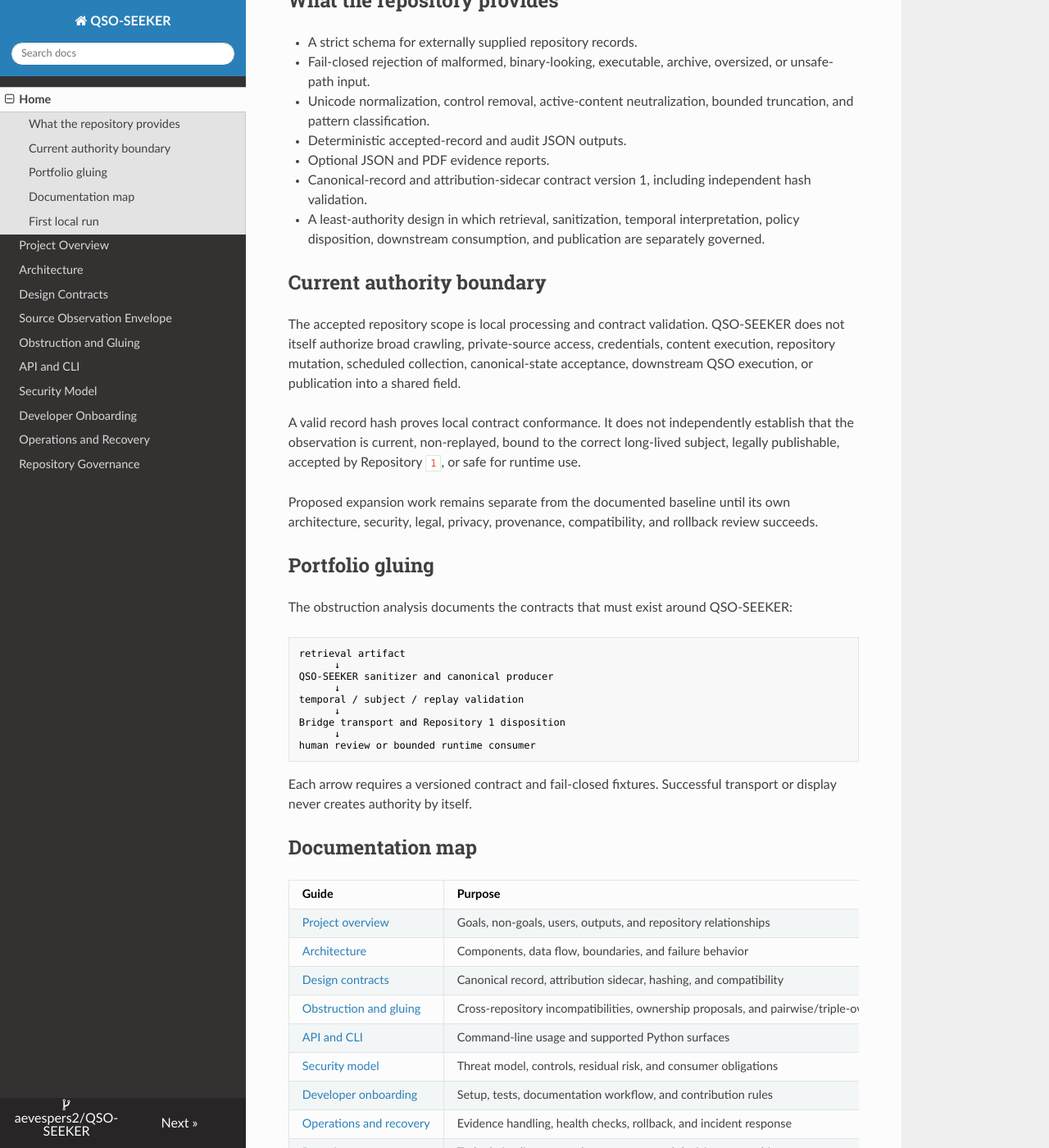
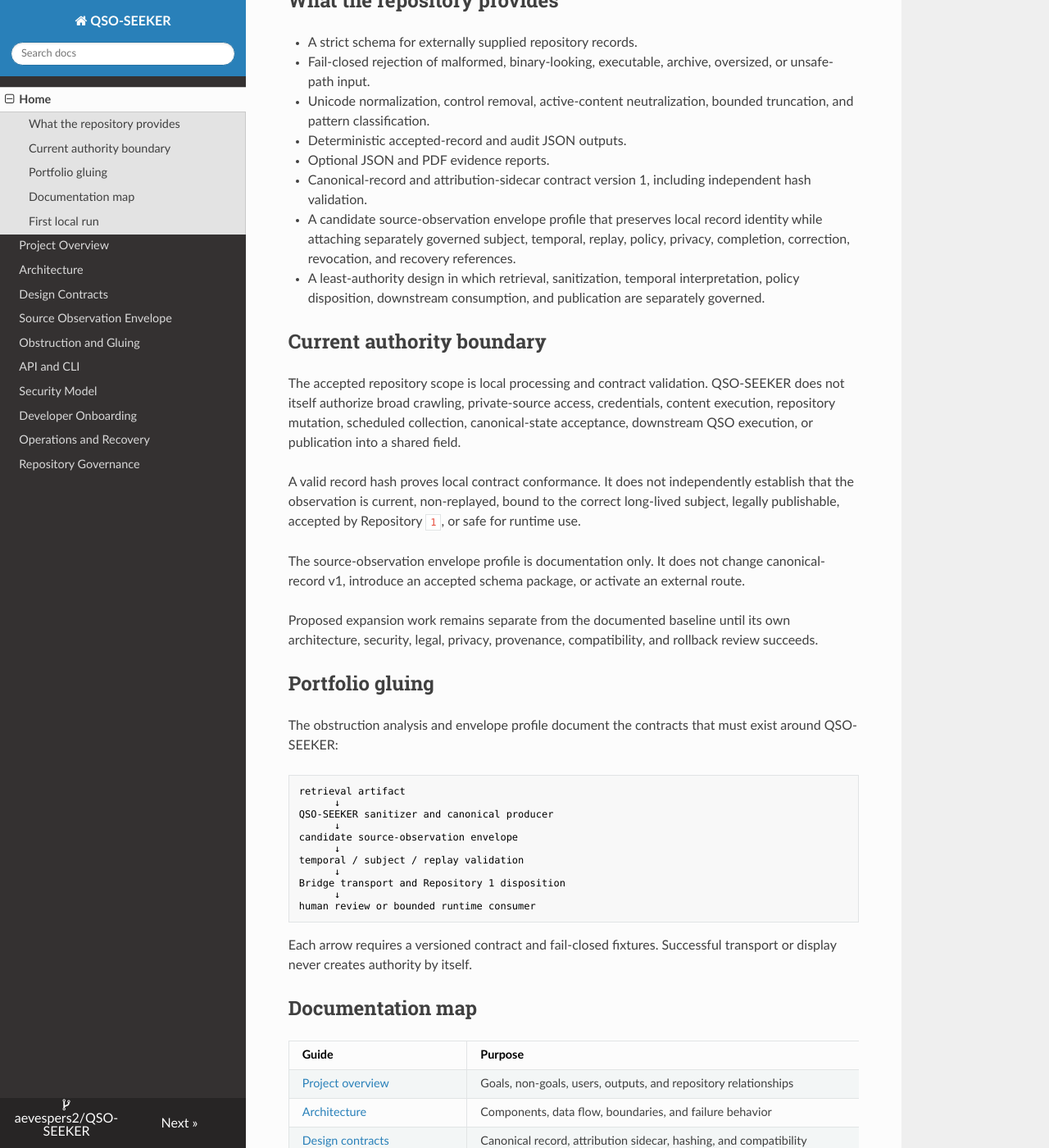
Before and after one commit to aevespers2/QSO-SEEKER, an MkDocs documentation site: the page built from docs/index.md, in a window 1280 px wide and 1400 px high, scrolled down 667 px. Shown: the whole window at 82% size. Built offline with MkDocs 1.6.1, drawn with Linux system fonts in a browser that asks for light colours; nearby versions of some CDN libraries; some of the changed text lies outside the part shown.

Commit message:
docs: add observation envelope to project overview

````diff
--- a/docs/index.md
+++ b/docs/index.md
@@ -12,6 +12,7 @@ QSO-SEEKER is the portfolio boundary for converting untrusted repository materia
 - Deterministic accepted-record and audit JSON outputs.
 - Optional JSON and PDF evidence reports.
 - Canonical-record and attribution-sidecar contract version 1, including independent hash validation.
+- A candidate source-observation envelope profile that preserves local record identity while attaching separately governed subject, temporal, replay, policy, privacy, completion, correction, revocation, and recovery references.
 - A least-authority design in which retrieval, sanitization, temporal interpretation, policy disposition, downstream consumption, and publication are separately governed.
 
 ## Current authority boundary
@@ -20,16 +21,20 @@ The accepted repository scope is local processing and contract validation. QSO-S
 
 A valid record hash proves local contract conformance. It does not independently establish that the observation is current, non-replayed, bound to the correct long-lived subject, legally publishable, accepted by Repository `1`, or safe for runtime use.
 
+The source-observation envelope profile is documentation only. It does not change canonical-record v1, introduce an accepted schema package, or activate an external route.
+
 Proposed expansion work remains separate from the documented baseline until its own architecture, security, legal, privacy, provenance, compatibility, and rollback review succeeds.
 
 ## Portfolio gluing
 
-The obstruction analysis documents the contracts that must exist around QSO-SEEKER:
+The obstruction analysis and envelope profile document the contracts that must exist around QSO-SEEKER:
 
 ```text
 retrieval artifact
       ↓
 QSO-SEEKER sanitizer and canonical producer
+      ↓
+candidate source-observation envelope
       ↓
 temporal / subject / replay validation
       ↓
@@ -47,6 +52,7 @@ Each arrow requires a versioned contract and fail-closed fixtures. Successful tr
 | [Project overview](project-overview.md) | Goals, non-goals, users, outputs, and repository relationships |
 | [Architecture](architecture.md) | Components, data flow, boundaries, and failure behavior |
 | [Design contracts](design-contracts.md) | Canonical record, attribution sidecar, hashing, and compatibility |
+| [Source-observation envelope](source-observation-envelope.md) | Candidate cross-repository binding for subject, time, replay, policy, privacy, lifecycle, and recovery references |
 | [Obstruction and gluing](obstruction-and-gluing.md) | Cross-repository incompatibilities, ownership proposals, and pairwise/triple-overlap witnesses |
 | [API and CLI](api-and-cli.md) | Command-line usage and supported Python surfaces |
 | [Security model](security.md) | Threat model, controls, residual risk, and consumer obligations |
````
